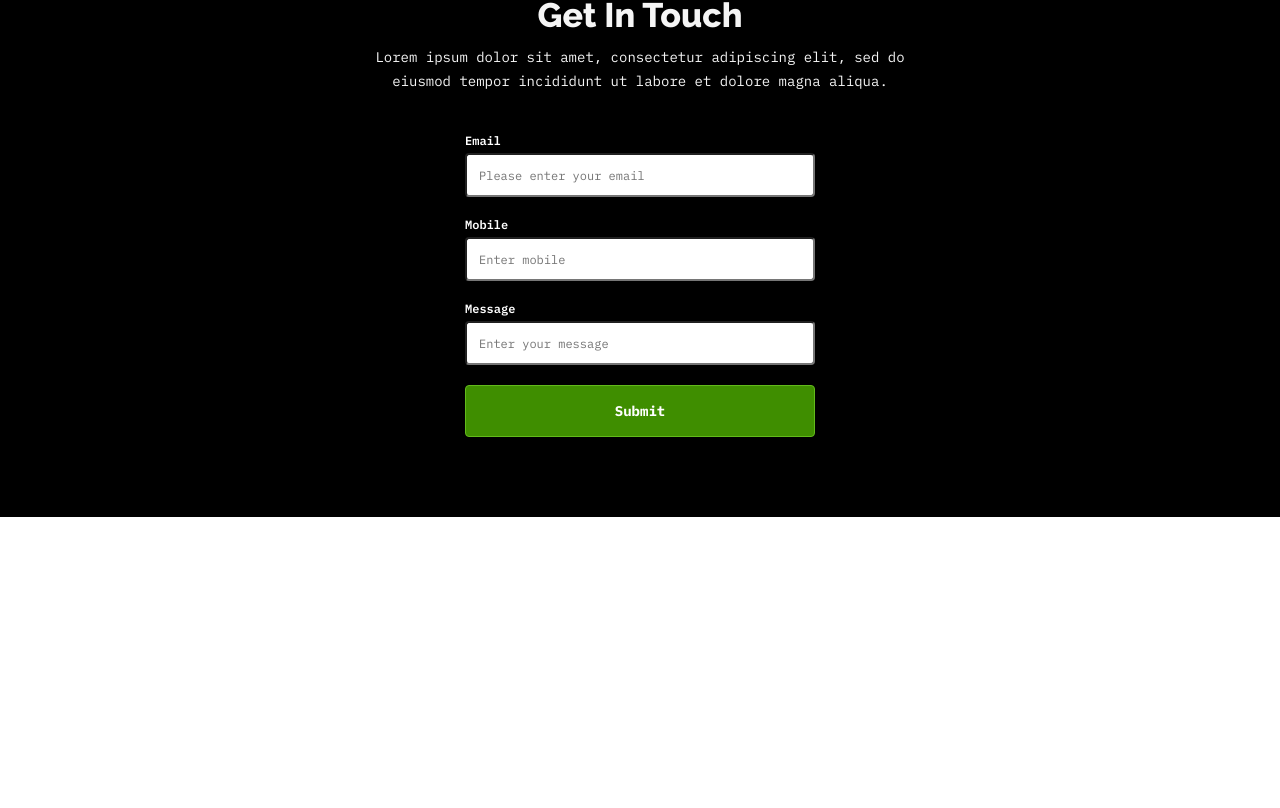
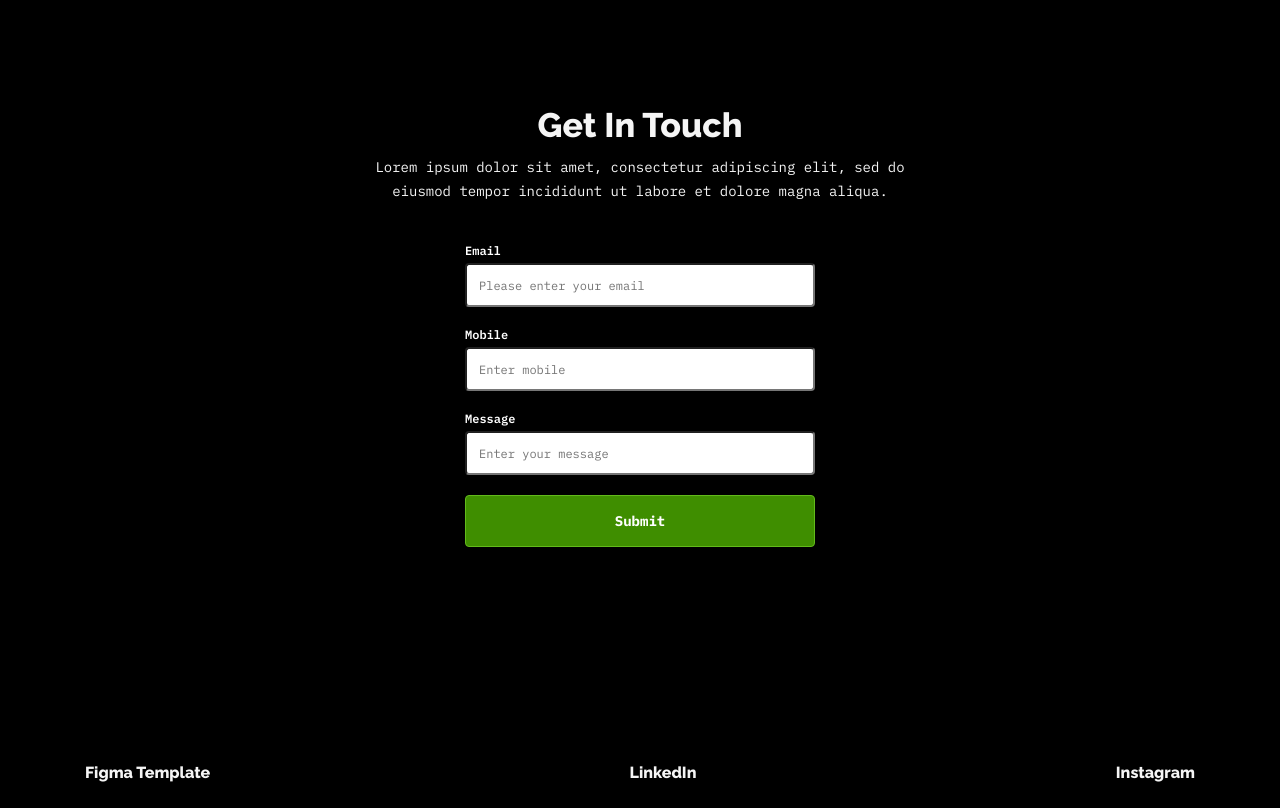
Before and after one commit to shahmuradovilyas17/portfolio, a React (Create React App) app: page /contact in a window 1280 px wide. Shown: the part 174-982 px from the top of the page. Before the commit the page ends 800 px from the top, so only its background shows below. Built offline with nearby package versions, Linux system fonts and the light colour scheme.

Commit message:
some problems fixed

```diff
--- a/src/App.js
+++ b/src/App.js
@@ -18,7 +18,7 @@ export const App = () => {
             <Route path="/projects" element={<ProjectsPage />} />
             <Route path="/contact" element={<ContactPage />} />
           </Routes>
-          {/* <Footer /> */}
+          <Footer />
         </BrowserRouter>
       </MainContextProvider>
     </>
--- a/src/components/Footer/Footer.js
+++ b/src/components/Footer/Footer.js
@@ -1,8 +1,12 @@
+import { useContext } from "react";
 import "./Footer.scss";
+import { MainContext } from "../MainContext/MainContext";
 
 export const Footer = () => {
+  const { themeState } = useContext(MainContext);
+
   return (
-    <div className="footer-wrapper">
+    <div className="footer-wrapper" id={themeState ? "dark" : "light"}>
       <div className="footer-inner">
         <ul>
           <li>
--- a/src/components/Footer/Footer.scss
+++ b/src/components/Footer/Footer.scss
@@ -1,5 +1,5 @@
 .footer-wrapper {
-  background-color: #1b1b1b;
+  background-color: currentColor;
   padding: 26px 0;
 
   .footer-inner {
@@ -8,19 +8,19 @@
   }
 }
 
-// ul {
-//   margin: 0;
-//   padding: 0;
-//   display: flex;
-//   justify-content: space-between;
-//   li {
-//     list-style: none;
+ul {
+  margin: 0;
+  padding: 0;
+  display: flex;
+  justify-content: space-between;
+  li {
+    list-style: none;
 
-//     a {
-//       font-size: 16px;
-//       text-decoration: none;
-//       color: white;
-//       font-family: "Raleway-ExtraBold";
-//     }
-//   }
-// }
+    a {
+      font-size: 16px;
+      text-decoration: none;
+      color: currentColor;
+      font-family: "Raleway-ExtraBold";
+    }
+  }
+}
--- a/src/pages/ContactPage/ContactPage.js
+++ b/src/pages/ContactPage/ContactPage.js
@@ -1,9 +1,15 @@
+import { useContext } from "react";
 import { Contact } from "../../components/contact/contact";
+import { MainContext } from "../../components/MainContext/MainContext";
 
 export const ContactPage = () => {
+  const { themeState } = useContext(MainContext);
   return (
-    <>
+    <div
+      style={{ padding: "110px 0 110px 0" }}
+      id={themeState ? "dark" : "light"}
+    >
       <Contact />
-    </>
+    </div>
   );
 };
```
Also changed, not shown: src/components/sss/introductionMenu/introductionMenu.js (deleted, +0 -22 lines), src/components/sss/introductionMenu/introductionMenu.scss (deleted, +0 -52 lines).
